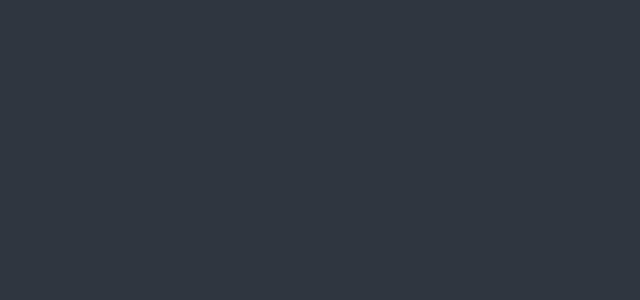
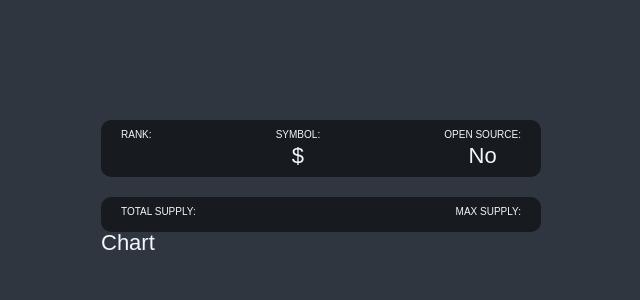
Before and after one commit to mkhajiit/CoinTracker, a React (Create React App) app: page /1/chart in a window 1280 px wide. Before the commit this address had no page. Shown: the top 300 px of the page, without its empty margins (319-959 px from the left). Built offline with nearby package versions, Linux system fonts and the light colour scheme; no server answers.

Commit message:
새로운 경로 price, chart 추가

```diff
--- a/src/Router.tsx
+++ b/src/Router.tsx
@@ -3,13 +3,19 @@ import { BrowserRouter, Route, Routes } from 'react-router-dom';
 import About from './components/About';
 import Coins from './routes/Coins';
 import Coin from './routes/Coin';
+import Price from './routes/Price';
+import Chart from './routes/Chart';
 
 export default function Router() {
   return (
     <BrowserRouter>
       <Routes>
         <Route path='/' element={<Coins />} />
-        <Route path='/:coinId' element={<Coin />} />
+        <Route path='/:coinId' element={<Coin />}>
+          <Route path='price' element={<Price />} />
+          <Route path='chart' element={<Chart />} />
+          {/* 주의!!! 경로앞에 / 달면 안됨 */}
+        </Route>
         <Route path='/about' element={<About />} />
       </Routes>
     </BrowserRouter>
--- /dev/null
+++ b/src/routes/Chart.tsx
@@ -0,0 +1,9 @@
+import React from 'react';
+
+export default function Chart() {
+  return (
+    <div>
+      <h1>Chart</h1>
+    </div>
+  );
+}
--- a/src/routes/Coin.tsx
+++ b/src/routes/Coin.tsx
@@ -1,11 +1,14 @@
 import React, { useCallback, useEffect, useState } from 'react';
-import { useLocation, useParams } from 'react-router-dom';
+import { Outlet, useLocation, useParams } from 'react-router-dom';
 import { Title, Container, Header, Overview, OverviewItem, Description } from './Coins.styles';
 import axios from 'axios';
 
-interface RouterState {
-  name: string;
+interface RouteState {
+  state: {
+    name: string;
+  };
 }
+
 // alt+ shift + i 하면 선택된 모든줄 끝에 커서 생성
 interface IInfoData {
   id: string;
@@ -89,8 +92,9 @@ export default function Coin() {
     setPriceInfo(priceData);
   }, [coinId]);
 
-  const location = useLocation();
-  const { name } = location.state as RouterState; // state에서 받아온 name을 구조분해 할당
+  const { state } = useLocation() as RouteState;
+
+  // state에서 받아온 name을 구조분해 할당
 
   useEffect(() => {
     getCoins();
@@ -101,7 +105,7 @@ export default function Coin() {
   return (
     <Container>
       <Header>
-        <Title>{name ? name : loading ? 'Loading...' : coinInfo?.name}</Title>
+        <Title>{state?.name ? state.name : loading ? 'loading...' : coinInfo?.name}</Title>
       </Header>
       {loading ? (
         'Loading ...'
@@ -132,6 +136,7 @@ export default function Coin() {
               <span>{priceInfo?.max_supply}</span>
             </OverviewItem>
           </Overview>
+          <Outlet />
         </>
       )}
     </Container>
--- /dev/null
+++ b/src/routes/Price.tsx
@@ -0,0 +1,9 @@
+import React from 'react';
+
+export default function Price() {
+  return (
+    <div>
+      <h1>Price</h1>
+    </div>
+  );
+}
```
